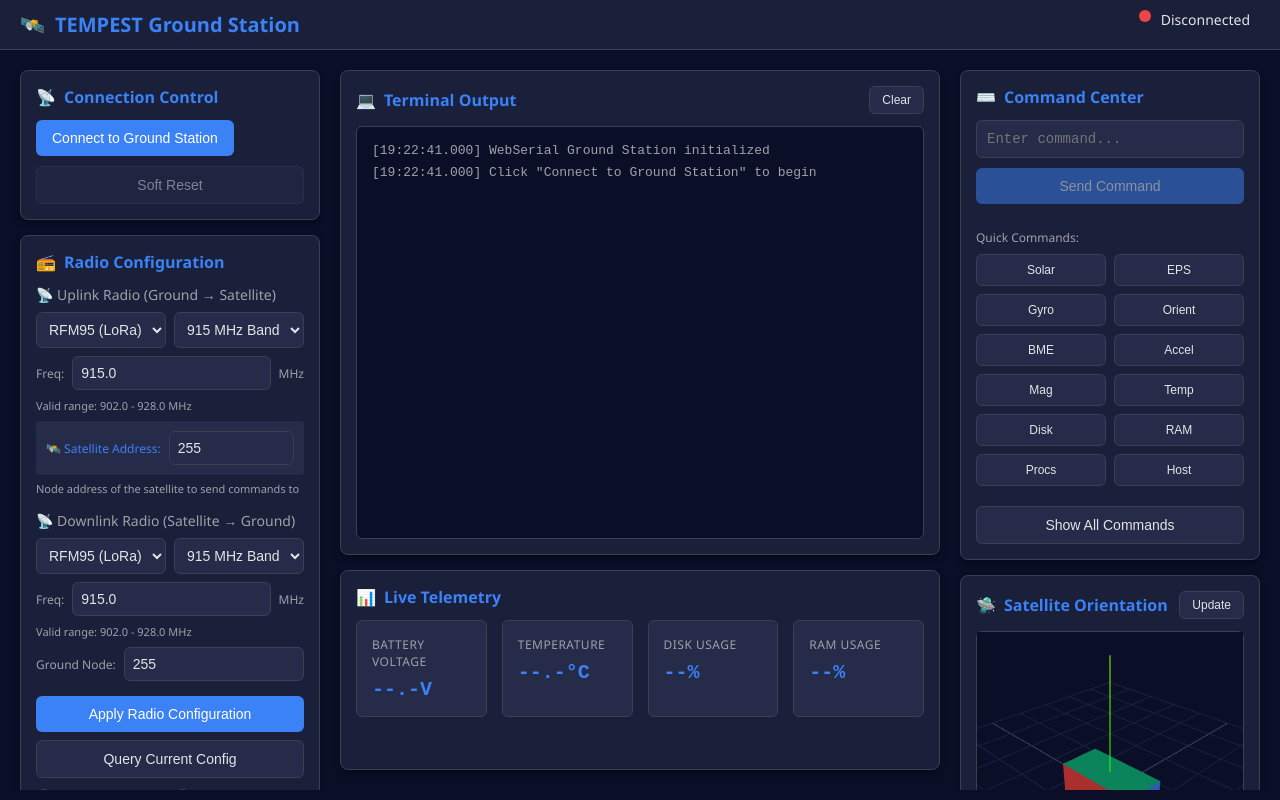
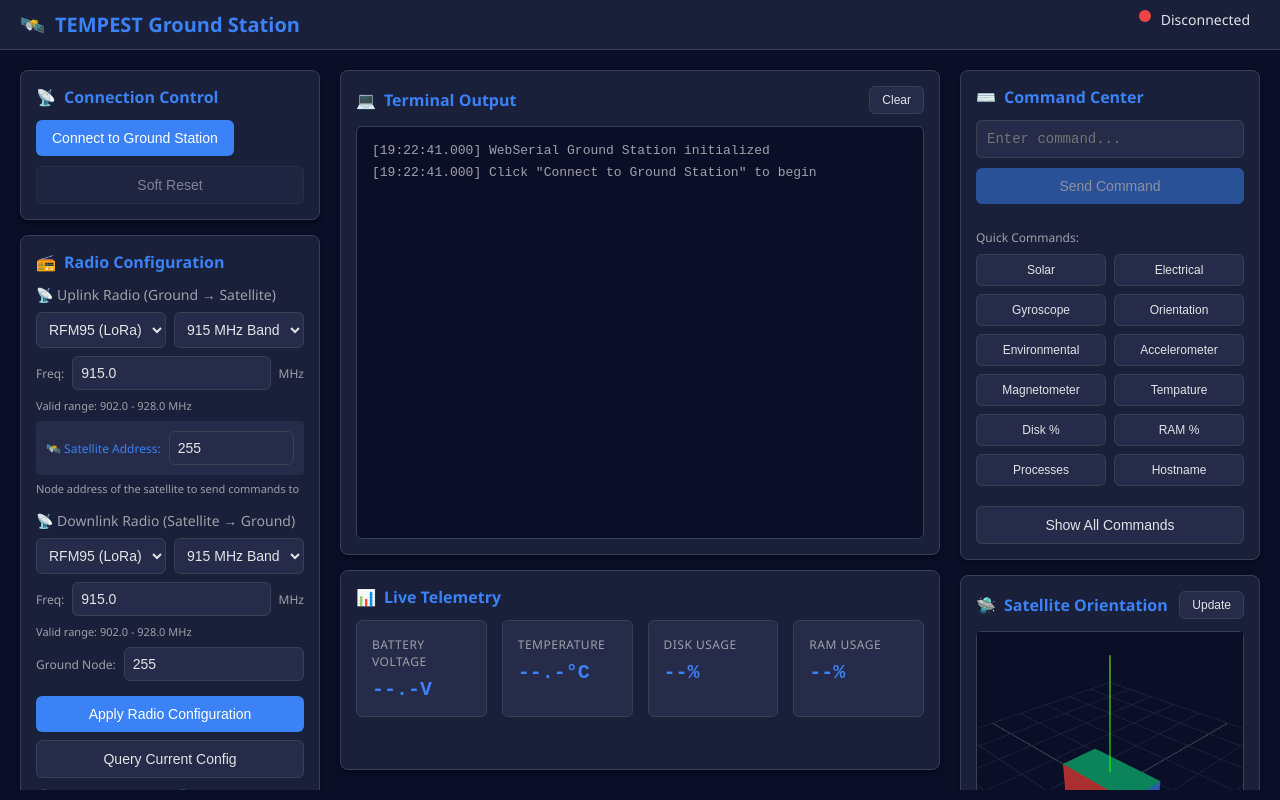
Before and after one commit to roobixx/TEMPST-GS, a plain HTML site: page index.html in a window 1280 px wide. Drawn offline with nearby package versions, Linux system fonts and the light colour scheme.

Commit message:
Update index.html

```diff
--- a/index.html
+++ b/index.html
@@ -723,17 +723,17 @@
                         </label>
                         <div class="command-buttons">
                             <button class="btn btn-secondary command-preset" onclick="sendPresetCommand('GET_SOLAR')">Solar</button>
-                            <button class="btn btn-secondary command-preset" onclick="sendPresetCommand('EPS_STATUS')">EPS</button>
-                            <button class="btn btn-secondary command-preset" onclick="sendPresetCommand('GET_GYRO')">Gyro</button>
-                            <button class="btn btn-secondary command-preset" onclick="sendPresetCommand('GET_ORIENTATION')">Orient</button>
-                            <button class="btn btn-secondary command-preset" onclick="sendPresetCommand('GET_BME')">BME</button>
-                            <button class="btn btn-secondary command-preset" onclick="sendPresetCommand('GET_ACCEL')">Accel</button>
-                            <button class="btn btn-secondary command-preset" onclick="sendPresetCommand('GET_MAG')">Mag</button>
-                            <button class="btn btn-secondary command-preset" onclick="sendPresetCommand('GET_TEMP')">Temp</button>
-                            <button class="btn btn-secondary command-preset" onclick="sendPresetCommand('OBC_DISK')">Disk</button>
-                            <button class="btn btn-secondary command-preset" onclick="sendPresetCommand('OBC_RAM')">RAM</button>
-                            <button class="btn btn-secondary command-preset" onclick="sendPresetCommand('OBC_PROCESSES')">Procs</button>
-                            <button class="btn btn-secondary command-preset" onclick="sendPresetCommand('GET_HOSTNAME')">Host</button>
+                            <button class="btn btn-secondary command-preset" onclick="sendPresetCommand('EPS_STATUS')">Electrical</button>
+                            <button class="btn btn-secondary command-preset" onclick="sendPresetCommand('GET_GYRO')">Gyroscope</button>
+                            <button class="btn btn-secondary command-preset" onclick="sendPresetCommand('GET_ORIENTATION')">Orientation</button>
+                            <button class="btn btn-secondary command-preset" onclick="sendPresetCommand('GET_BME')">Environmental</button>
+                            <button class="btn btn-secondary command-preset" onclick="sendPresetCommand('GET_ACCEL')">Accelerometer</button>
+                            <button class="btn btn-secondary command-preset" onclick="sendPresetCommand('GET_MAG')">Magnetometer</button>
+                            <button class="btn btn-secondary command-preset" onclick="sendPresetCommand('GET_TEMP')">Tempature</button>
+                            <button class="btn btn-secondary command-preset" onclick="sendPresetCommand('OBC_DISK')">Disk %</button>
+                            <button class="btn btn-secondary command-preset" onclick="sendPresetCommand('OBC_RAM')">RAM %</button>
+                            <button class="btn btn-secondary command-preset" onclick="sendPresetCommand('OBC_PROCESSES')">Processes</button>
+                            <button class="btn btn-secondary command-preset" onclick="sendPresetCommand('GET_HOSTNAME')">Hostname</button>
                         </div>
                     </div>
 
```
